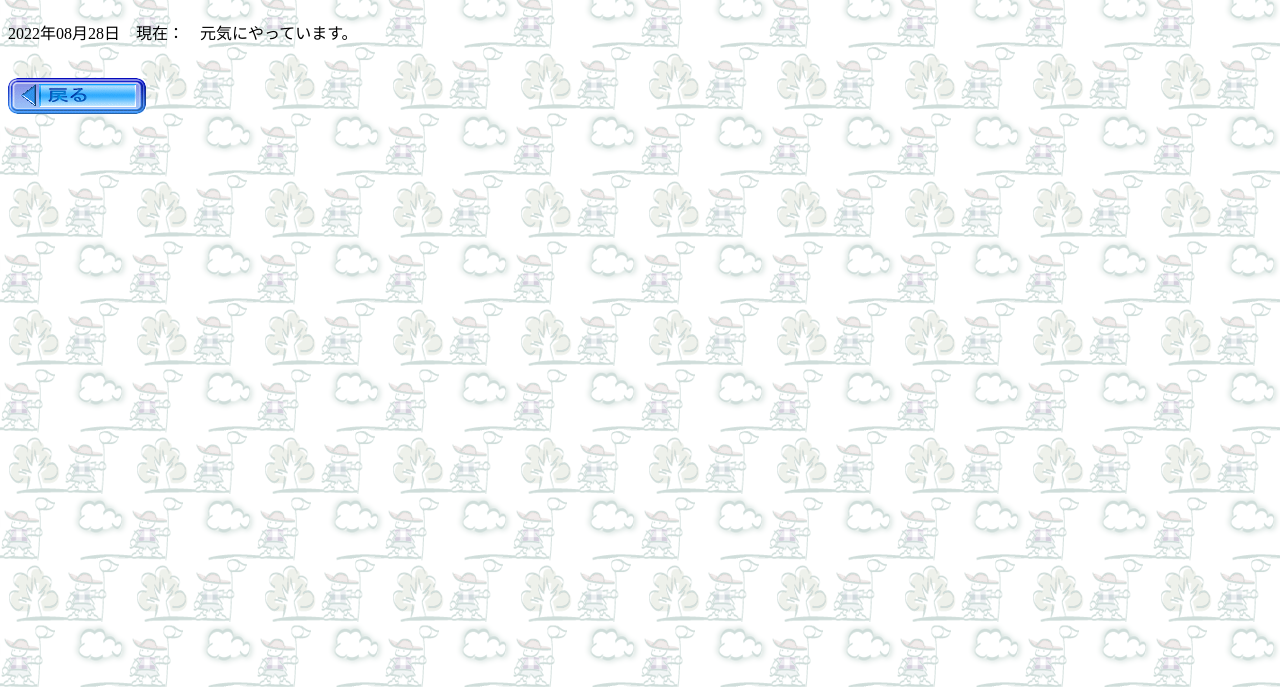
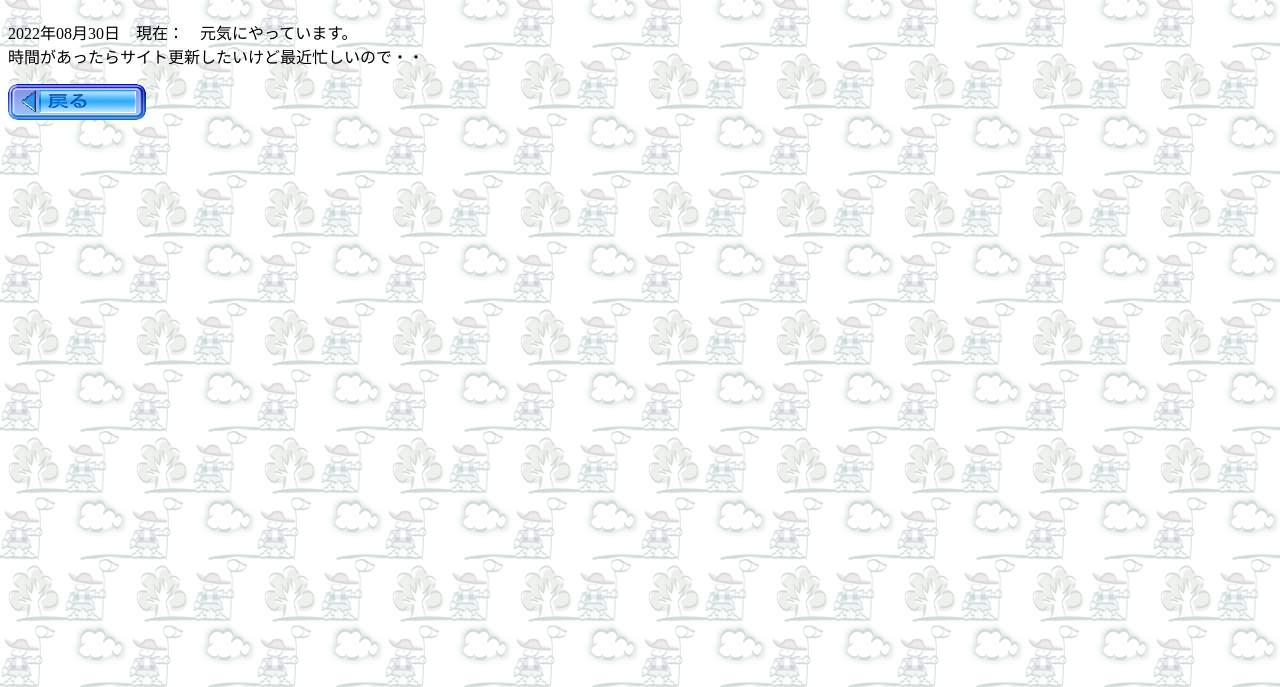
Before and after one commit to Treytrox/otonasi2020.github.io, a plain HTML site: page safety.html in a window 1280 px wide. Shown: the part 113-800 px from the top of the page. Drawn offline with Linux system fonts and the light colour scheme.

Commit message:
Update safety.html

```diff
--- a/safety.html
+++ b/safety.html
@@ -11,7 +11,8 @@
 "><br>
 いかろすの安否確認情報</span></p>
 <p><br>
-2022年08月28日　現在：　元気にやっています。<br>
+2022年08月30日　現在：　元気にやっています。<br>
+時間があったらサイト更新したいけど最近忙しいので・・
 <br>
 </p>
 <p><a href="index.html"><img src="btn017a.gif" width="138" height="36" border="0"></a></p>
```
